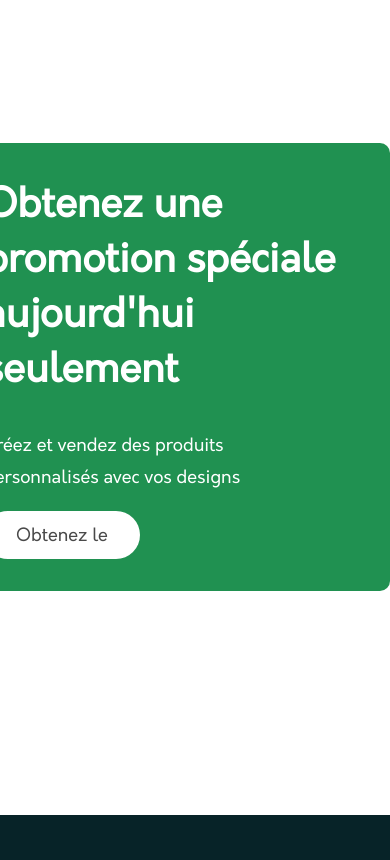
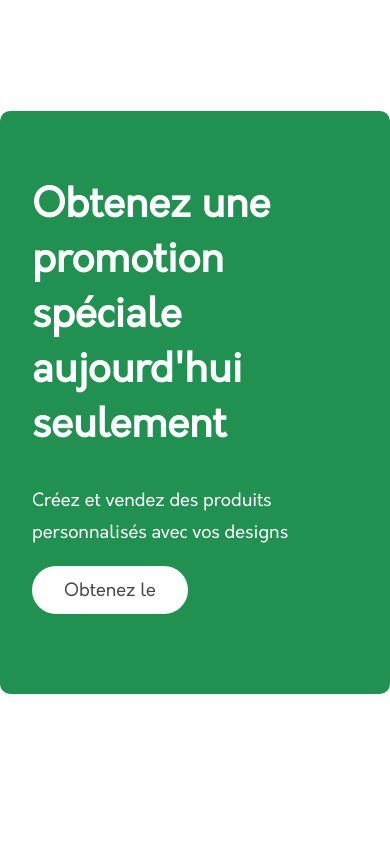
Before and after one commit to wilprom/iorin, a website: page index.html in a window 390 px wide. Shown: the part 7762-8622 px from the top of the page. Drawn offline with nearby package versions, Linux system fonts and the light colour scheme.

Commit message:
:iphone: Update mobile responsive (Call to Action)

```diff
--- a/sass/pages/_home.scss
+++ b/sass/pages/_home.scss
@@ -311,8 +311,8 @@
         display: none;
       }
       &-main {
-        position: unset;
-        padding-bottom: 2rem;
+        padding: 2rem 2rem 5rem 2rem;
+        margin: 0
       }
     }
   }
```
Also changed, not shown: style/style.css.
